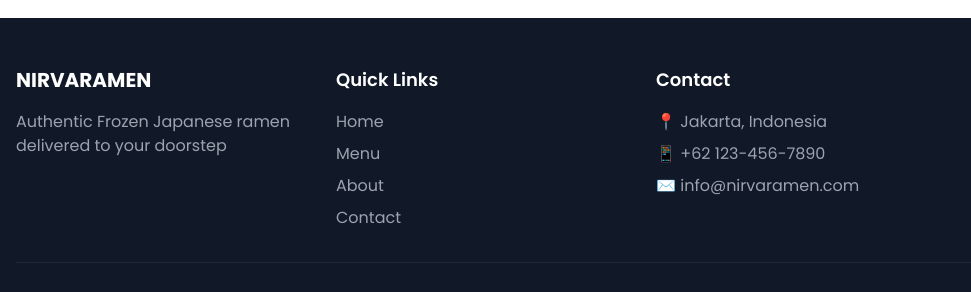
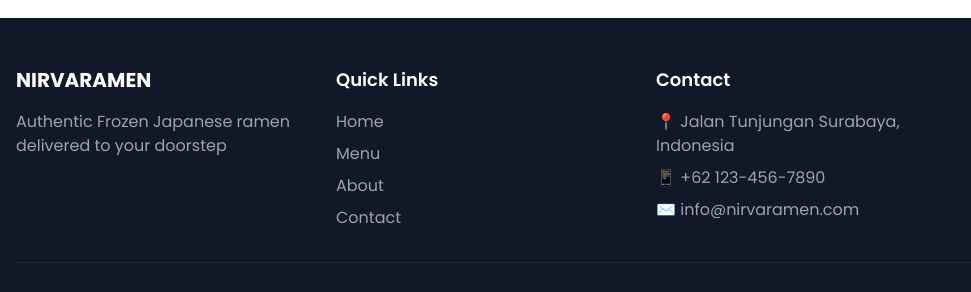
Before and after one commit to ayamgoyengg/NIRVARAMEN, a website: page docs/index.html in a window 1280 px wide. Shown: the part 1506-1798 px from the top of the page, 0-971 px from the left. Drawn offline with nearby package versions, Linux system fonts and the light colour scheme.

Commit message:
Edit text

```diff
--- a/docs/index.html
+++ b/docs/index.html
@@ -163,7 +163,7 @@
                 <div>
                     <h4 class="text-lg font-semibold mb-4">Contact</h4>
                     <ul class="space-y-2">
-                        <li class="text-gray-400">📍 Jakarta, Indonesia</li>
+                        <li class="text-gray-400">📍 Jalan Tunjungan Surabaya, Indonesia</li>
                         <li class="text-gray-400">📱 +62 123-456-7890</li>
                         <li class="text-gray-400">✉️ info@nirvaramen.com</li>
                     </ul>
```
